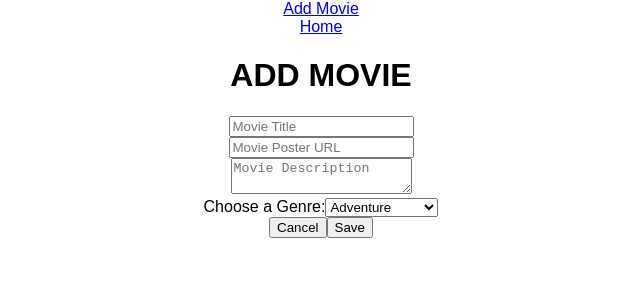
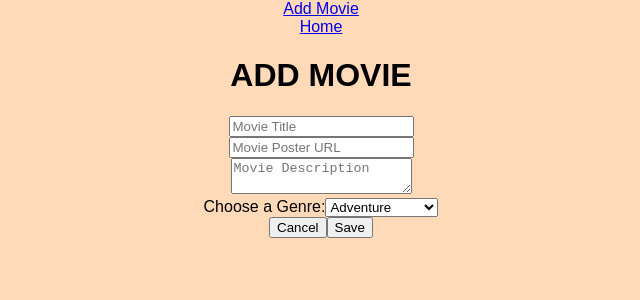
Before and after one commit to KStomberg/movie-sagas, a React (Create React App) app: page /#/addMovie in a window 1280 px wide. Shown: the top 300 px of the page, without its empty margins (319-959 px from the left). Built offline with nearby package versions, Linux system fonts and the light colour scheme.

Commit message:
added width and height to movieViewItems

```diff
--- a/src/components/App/App.css
+++ b/src/components/App/App.css
@@ -22,3 +22,7 @@
   from { transform: rotate(0deg); }
   to { transform: rotate(360deg); }
 }
+
+body {
+  background-color: peachpuff;
+}
--- a/src/components/MovieViewItem/MovieViewItem.js
+++ b/src/components/MovieViewItem/MovieViewItem.js
@@ -24,9 +24,9 @@ class MovieViewItem extends Component {
 
         return(
 
-            <div>
+            <div class="listItem">
                 <h3>{this.props.title}</h3>
-                <img key={this.props.key} id={this.props.id} src={this.props.image} onClick={this.idForDetailsPage}></img>
+                <img width="200" height="300" key={this.props.key} id={this.props.id} src={this.props.image} onClick={this.idForDetailsPage}></img>
                 <p>{this.props.description}</p>
             </div>
         )
```
